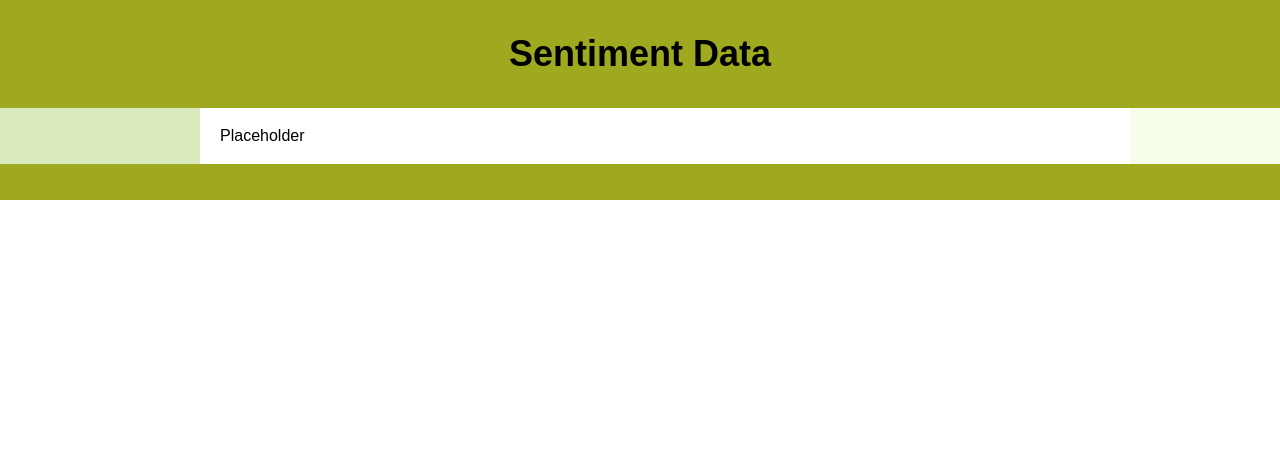
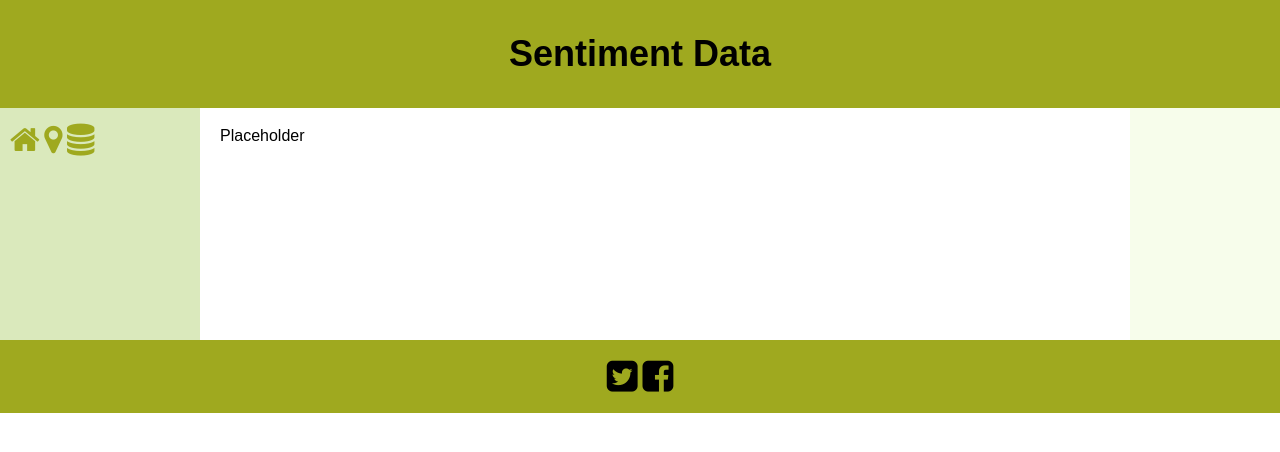
Before and after one commit to CS3398Citron/CS3398_Citron, a Django app: page /Sentiment_Data in a window 1280 px wide. Shown: the top 452 px of the page. Run offline with Django 3.2, Linux system fonts and the light colour scheme; some libraries are stand-ins or nearby versions.

Commit message:
Add Font Awesome Icon links

```diff
--- a/static/base.css
+++ b/static/base.css
@@ -87,14 +87,17 @@ p {
 
 #left {
     background: #DAE9BC;
+    min-height:200px;
 }
 
 #right {
     background: #F7FDEB;
+     min-height:200px;
 }
 
 #center {
     background: #fff;
+     min-height:200px;
 }
 
 #container .column {
@@ -114,3 +117,19 @@ img {
 #db {
     border-radius: 25px;
 }
+
+#icons i{
+    color: #9fa91f;
+}
+
+#icons i:hover{
+    color: black;
+}
+
+#footer #icons i{
+    color:black;
+}
+
+#footer #icons i:hover{
+    color: #DAE9B;
+}
--- a/templates/Sentiment_Data.html
+++ b/templates/Sentiment_Data.html
@@ -5,10 +5,10 @@
 		{% load staticfiles %}
         <link href="{% static "base.css" %}" rel="stylesheet" type="text/css" media="screen" />
 		<link href="{% static "Sentiment_Data.css" %}" rel="stylesheet" type="text/css" media="screen" />
+        <link rel="stylesheet" href="https://maxcdn.bootstrapcdn.com/font-awesome/4.4.0/css/font-awesome.min.css">
 		<title>Sentiment Data Citron</title>
 	</head>
 	<body>
-       <div id="wrapper">
         <header id="header">
             <h1>Sentiment Data</h1>
         </header>
@@ -16,13 +16,21 @@
             <main id="center" class="column">
                 Placeholder
             </main>
-                <nav id="left" class="column"></nav>
+            <nav id="left" class="column">
+                <div id="icons">
+                    <a href ="/"><i class="fa fa-home fa-2x"></i></i></a>
+                    <a href ="/Aggregated_Map/"><i class="fa fa-map-marker fa-2x"></i></a>
+                    <a href ="/Sentiment_Data/"><i class="fa fa-database fa-2x"></i></i></a>
+                </div>
+            </nav>
             <nav id="right" class="column"></nav>
         </div>
-            <div id="footer-wrapper">
-                <footer id="footer"></footer>
+        <footer id="footer">
+            <div id="icons">
+                    <a href ="https://twitter.com/austintexasgov"><i class="fa fa-twitter-square fa-2x"></i></a>
+                    <a href ="https://www.facebook.com/places/Things-to-do-in-Austin-Texas/106224666074625/"><i class="fa fa-facebook-square fa-2x"></i></a>
             </div>
-        </div>
+         </footer>
 	</body>
 	<noscript> &lt;div id="no-script"&gt; &lt;div class="no-script-message"&gt; &lt;div&gt; When you have eliminated the &lt;strong&gt;JavaScript&lt;/strong&gt;, whatever remains must be an empty page. &lt;/div&gt; &lt;a class="no-script-help-link" href="//support.google.com/maps/?hl=en&amp;amp;authuser=0&amp;amp;p=no_javascript" target="_blank"&gt; Enable JavaScript to see Google Maps. &lt;/a&gt; &lt;/div&gt; &lt;/div&gt; </noscript>
 </html>
```
Also changed, not shown: static/Aggregated_Map.css (+0 -13 lines), templates/Aggregated_Map.html (+14 -7 lines), templates/base.html (+12 -1 lines). Lines whose indentation alone changed are shown as unchanged.
